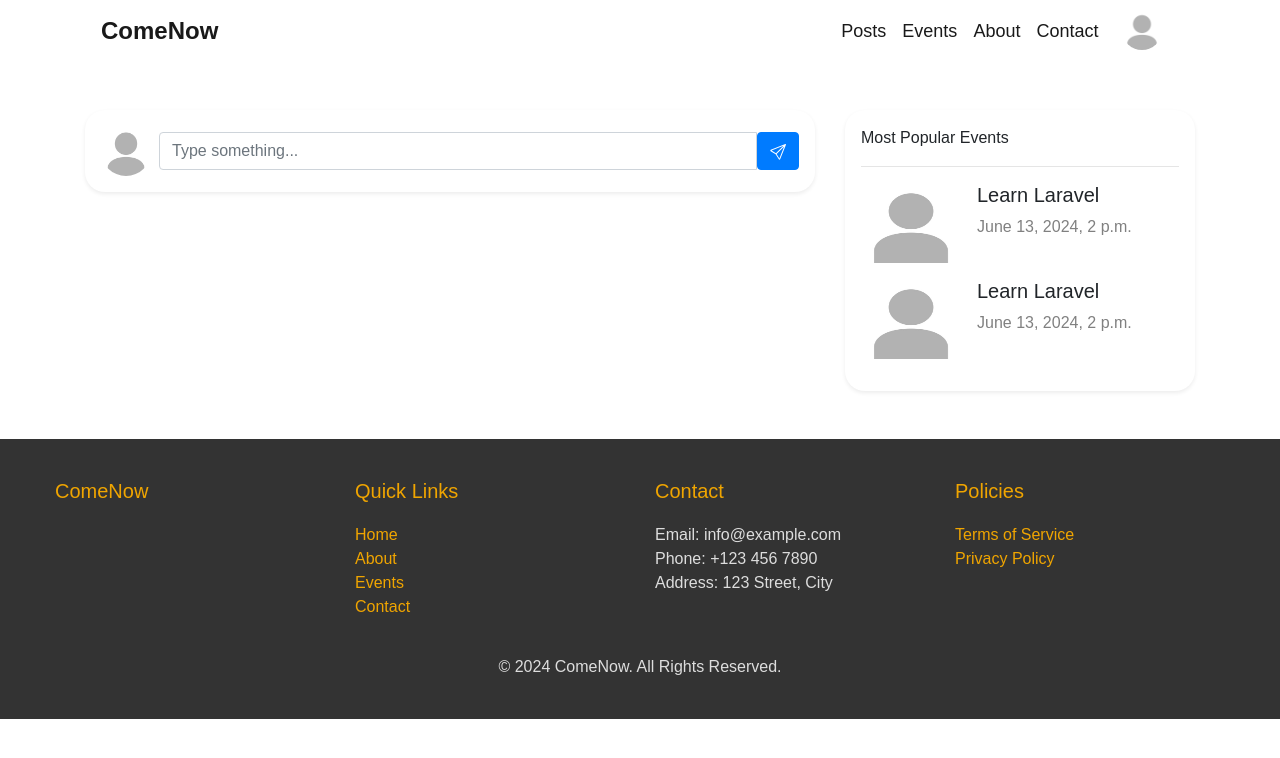
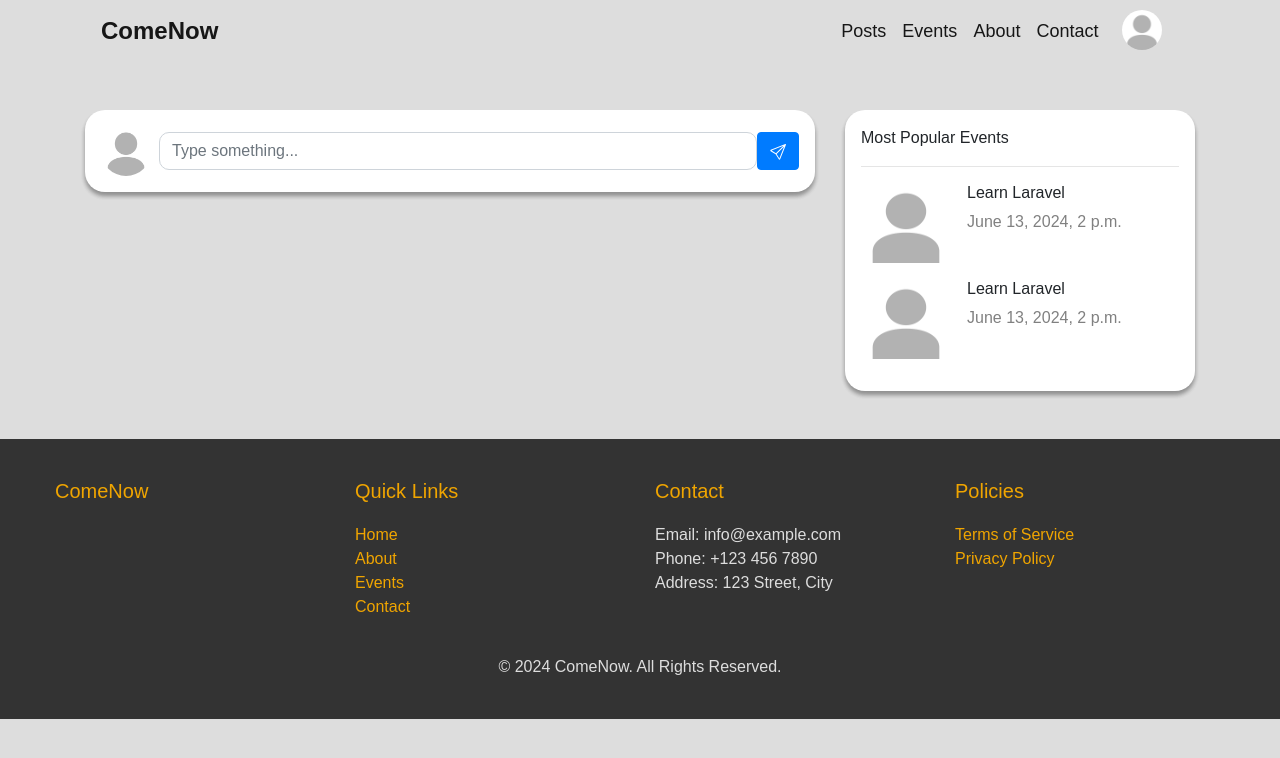
Before and after one commit to Haikalfkri/ComeNow, a Django app: page /posts/ in a window 1280 px wide. Shown: the top 758 px of the page. Run offline with Django 5.2, Linux system fonts and the light colour scheme; the visitor is signed in with stand-in values (Sample User, id 1); data that the repository does not hold is empty.

Commit message:
styling card in post page

```diff
--- a/ComeNow/static/css/style.css
+++ b/ComeNow/static/css/style.css
@@ -2,6 +2,7 @@ body {
     padding: 0;
     margin: 0;
     font-family: 'Poppins', sans-serif;
+    background-color: #ddd;
 }
 
 nav .navbar-brand {
--- a/ComeNow/templates/post/post.html
+++ b/ComeNow/templates/post/post.html
@@ -3,17 +3,25 @@
 
 {% block content %}
 
+<style>
+
+    .card {
+        box-shadow:  0 4px 4px 0 rgba(0, 0, 0, 0.2), 0 4px 4px 0 rgba(0, 0, 0, 0.19);
+    }
+
+</style>
+
     <div class="mt-5 mb-5">
         <div class="row">
             <div class="col-md-8">
                 <!-- Post Input Card -->
-                <div class="card mb-4 shadow-sm p-3" style="border-radius: 20px;">
+                <div class="card mb-4 p-3" style="border-radius: 20px;">
                     <div class="d-flex align-items-center">
                         <img src="{{ request.user.userprofile.get_profile_image_url }}" alt="{{ request.user.username }}" class="rounded-circle me-3" width="50" height="50">
                         <form method="post" class="flex-grow-1 ml-2">
                             {% csrf_token %}
                             <div class="input-group">
-                                <input type="text" class="form-control" placeholder="Type something..." aria-label="Type Something" aria-describedby="post-input" name="post">
+                                <input type="text" class="form-control" placeholder="Type something..." aria-label="Type Something" aria-describedby="post-input" name="post" style="border-radius: 10px;">
                                 <button class="btn btn-primary" type="submit" id="post-input">
                                     <svg xmlns="http://www.w3.org/2000/svg" width="16" height="16" fill="currentColor" class="bi bi-send" viewBox="0 0 16 16">
                                         <path d="M15.854.146a.5.5 0 0 1 .11.54l-5.819 14.547a.75.75 0 0 1-1.329.124l-3.178-4.995L.643 7.184a.75.75 0 0 1 .124-1.33L15.314.037a.5.5 0 0 1 .54.11ZM6.636 10.07l2.761 4.338L14.13 2.576zm6.787-8.201L1.591 6.602l4.339 2.76z"/>
@@ -25,7 +33,7 @@
                 </div>
 
                 {% for post in posts %}
-                <div class="card mt-3 shadow-sm p-3" style="border-radius: 20px;">
+                <div class="card mt-3 p-3" style="border-radius: 20px;">
                     <div class="d-flex align-items-center justify-content-between">
                         <div class="d-flex align-items-center">
                             <img src="{{ post.user.userprofile.get_profile_image_url }}" alt="{{ request.user.username }}" class="rounded-circle me-3" width="40" height="40">
@@ -73,22 +81,22 @@
             </div>
 
             <div class="col-md-4">
-                <div class="card shadow-sm p-3" style="border-radius: 20px;">
+                <div class="card p-3" style="border-radius: 20px;">
                     <span id="">Most Popular Events</span>
                     <hr>
                     <div class="d-flex mb-3">
-                        <img src="{{ request.user.userprofile.get_profile_image_url }}" alt="" width="100" height="80">
+                        <img src="{{ request.user.userprofile.get_profile_image_url }}" alt="" width="90" height="80">
                         <div class="ml-3">
-                            <h5>Learn Laravel</h5>
+                            <h6>Learn Laravel</h6>
                             <span  style="font-size: 16px; font-weight: w500; color: grey;">
                                 June 13, 2024, 2 p.m.
                             </span>
                         </div>
                     </div>
                     <div class="d-flex mb-3">
-                        <img src="{{ request.user.userprofile.get_profile_image_url }}" alt="" width="100" height="80">
+                        <img src="{{ request.user.userprofile.get_profile_image_url }}" alt="" width="90" height="80">
                         <div class="ml-3">
-                            <h5>Learn Laravel</h5>
+                            <h6>Learn Laravel</h6>
                             <span  style="font-size: 16px; font-weight: w500; color: grey;">
                                 June 13, 2024, 2 p.m.
                             </span>
```
